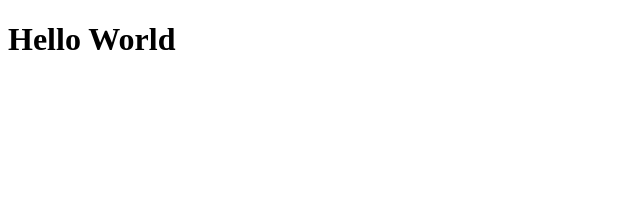
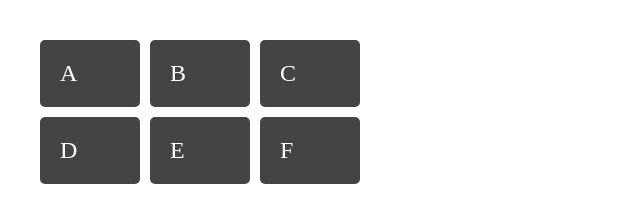
Before and after one commit to rafaelfl/rest-sd-2020-1, a website: page public/index.html in a window 1280 px wide. Shown: the whole page, without its empty margins (0-640 px from the left). Drawn offline with Linux system fonts and the light colour scheme.

Commit message:
impressão para teste

```diff
--- a/public/index.html
+++ b/public/index.html
@@ -4,8 +4,36 @@
     <meta charset="UTF-8">
     <meta name="viewport" content="width=device-width, initial-scale=1.0">
     <title>Hello World</title>
+    <style>
+        body {
+            margin: 40px;
+            }
+
+            .wrapper {
+            display: grid;
+            grid-template-columns: 100px 100px 100px;
+            grid-gap: 10px;
+            background-color: #fff;
+            color: #444;
+            }
+
+            .box {
+            background-color: #444;
+            color: #fff;
+            border-radius: 5px;
+            padding: 20px;
+            font-size: 150%;
+            }
+    </style>
 </head>
 <body>
-    <h1>Hello World</h1>
+    <div class="wrapper">
+        <div class="box a">A</div>
+        <div class="box b">B</div>
+        <div class="box c">C</div>
+        <div class="box d">D</div>
+        <div class="box e">E</div>
+        <div class="box f">F</div>
+      </div>
 </body>
 </html>
--- a/server/index.js
+++ b/server/index.js
@@ -26,6 +26,7 @@ const bd = [
 app.use(express.json());
 
 app.get('/', function(req, res){
+    console.log(path.join(__dirname, './public/index.html'));
     res.sendFile(path.join(__dirname, './public/index.html'));
 });
 
```
